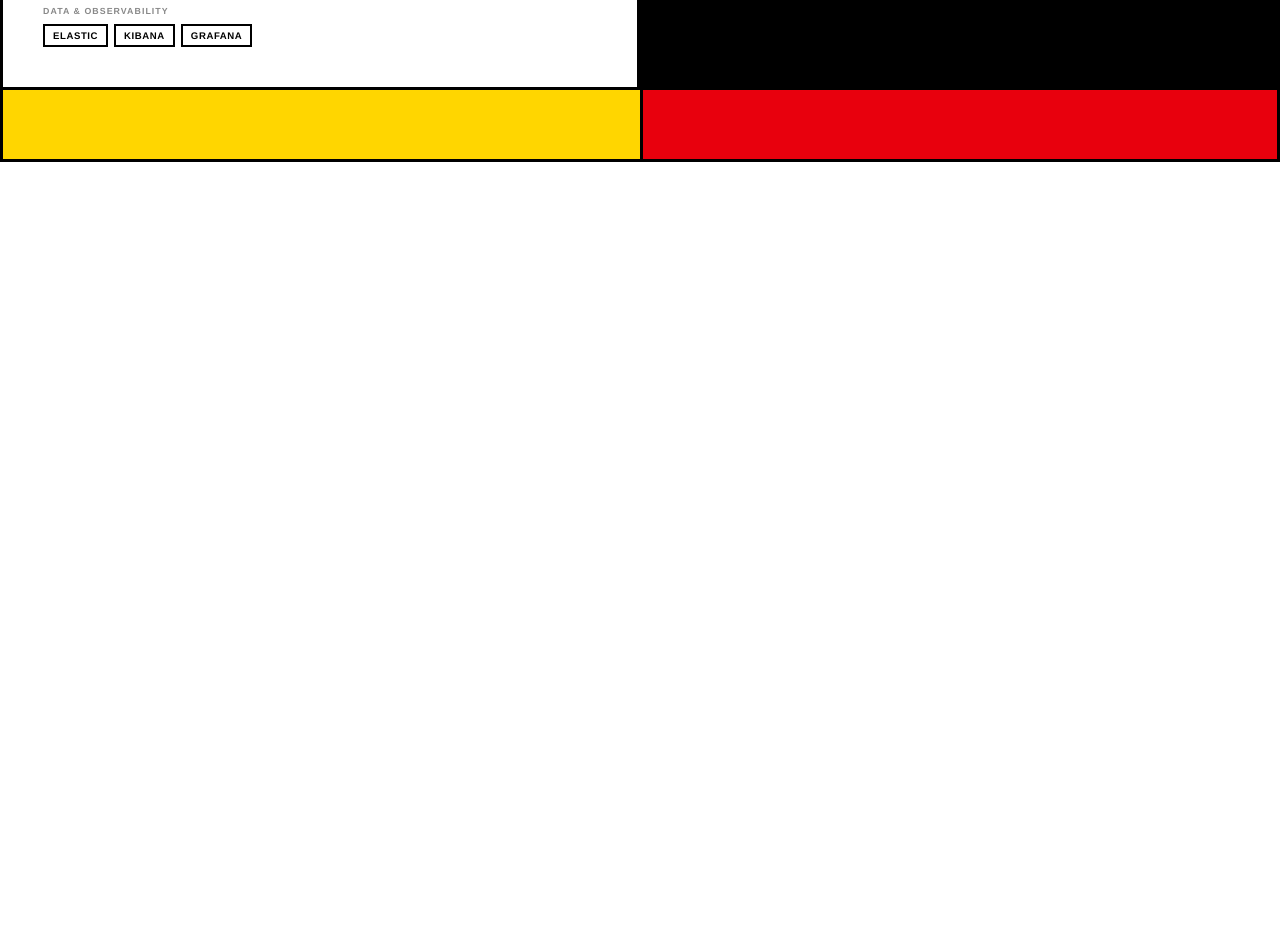
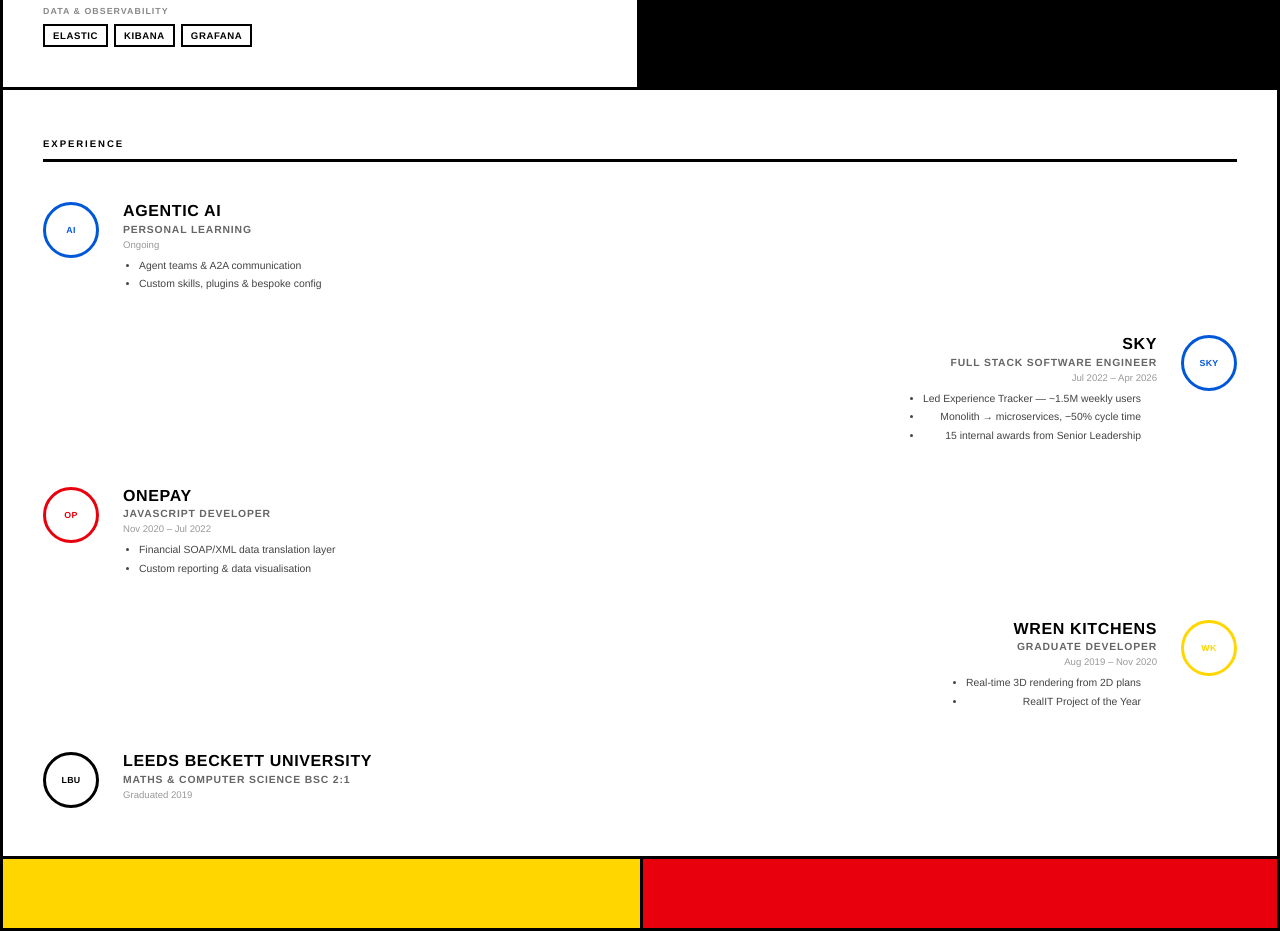
Before and after one commit to Helligon/alexredshaw.github.io, a React (Vite) app: page / in a window 1280 px wide. Shown: the part 700-1631 px from the top of the page. Before the commit the page ends 862 px from the top, so only its background shows below. Built offline with nearby package versions, Linux system fonts and the light colour scheme.

Commit message:
feat: add alternating work history timeline

```diff
--- a/src/App.css
+++ b/src/App.css
@@ -210,3 +210,99 @@
   border-color: var(--yellow);
   color: var(--yellow);
 }
+
+/* Timeline */
+.timeline {
+  border-top: var(--border);
+  padding: 48px 40px;
+}
+
+.timeline-label {
+  display: block;
+  font-size: 0.6rem;
+  font-weight: 700;
+  letter-spacing: 0.2em;
+  text-transform: uppercase;
+  border-bottom: var(--border);
+  padding-bottom: 10px;
+  margin-bottom: 40px;
+}
+
+.timeline-entry {
+  display: flex;
+  align-items: flex-start;
+  gap: 24px;
+  margin-bottom: 40px;
+}
+
+.timeline-entry:last-child {
+  margin-bottom: 0;
+}
+
+.timeline-entry--even {
+  flex-direction: row-reverse;
+}
+
+.timeline-entry--even .timeline-content {
+  text-align: right;
+}
+
+.timeline-node {
+  flex-shrink: 0;
+  width: 56px;
+  height: 56px;
+  border-radius: 50%;
+  border: 3px solid var(--black);
+  background: var(--white);
+  display: flex;
+  align-items: center;
+  justify-content: center;
+  overflow: hidden;
+}
+
+.timeline-node-initials {
+  font-size: 0.55rem;
+  font-weight: 900;
+  text-transform: uppercase;
+  letter-spacing: 0.04em;
+}
+
+.timeline-company {
+  font-size: 1rem;
+  font-weight: 900;
+  text-transform: uppercase;
+  letter-spacing: 0.04em;
+  line-height: 1.1;
+}
+
+.timeline-role {
+  font-size: 0.65rem;
+  font-weight: 700;
+  text-transform: uppercase;
+  letter-spacing: 0.08em;
+  color: #666;
+  margin-top: 4px;
+}
+
+.timeline-dates {
+  font-size: 0.6rem;
+  color: #999;
+  margin-top: 4px;
+}
+
+.timeline-bullets {
+  margin-top: 8px;
+  padding-left: 16px;
+}
+
+.timeline-entry--even .timeline-bullets {
+  padding-left: 0;
+  padding-right: 16px;
+}
+
+.timeline-bullets li {
+  font-size: 0.65rem;
+  line-height: 1.6;
+  color: #444;
+  margin-bottom: 2px;
+}
--- a/src/App.jsx
+++ b/src/App.jsx
@@ -1,4 +1,70 @@
 import './App.css'
+
+const timelineEntries = [
+  {
+    id: 'ai',
+    company: 'Agentic AI',
+    role: 'Personal Learning',
+    dates: 'Ongoing',
+    colour: 'var(--blue)',
+    logo: null,
+    initials: 'AI',
+    bullets: [
+      'Agent teams & A2A communication',
+      'Custom skills, plugins & bespoke config',
+    ],
+  },
+  {
+    id: 'sky',
+    company: 'Sky',
+    role: 'Full Stack Software Engineer',
+    dates: 'Jul 2022 – Apr 2026',
+    colour: 'var(--blue)',
+    logo: null,
+    initials: 'Sky',
+    bullets: [
+      'Led Experience Tracker — ~1.5M weekly users',
+      'Monolith → microservices, −50% cycle time',
+      '15 internal awards from Senior Leadership',
+    ],
+  },
+  {
+    id: 'onepay',
+    company: 'OnePay',
+    role: 'JavaScript Developer',
+    dates: 'Nov 2020 – Jul 2022',
+    colour: 'var(--red)',
+    logo: null,
+    initials: 'OP',
+    bullets: [
+      'Financial SOAP/XML data translation layer',
+      'Custom reporting & data visualisation',
+    ],
+  },
+  {
+    id: 'wren',
+    company: 'Wren Kitchens',
+    role: 'Graduate Developer',
+    dates: 'Aug 2019 – Nov 2020',
+    colour: 'var(--yellow)',
+    logo: null,
+    initials: 'WK',
+    bullets: [
+      'Real-time 3D rendering from 2D plans',
+      'RealIT Project of the Year',
+    ],
+  },
+  {
+    id: 'lbu',
+    company: 'Leeds Beckett University',
+    role: 'Maths & Computer Science BSc 2:1',
+    dates: 'Graduated 2019',
+    colour: 'var(--black)',
+    logo: null,
+    initials: 'LBU',
+    bullets: [],
+  },
+]
 
 function App() {
   return (
@@ -80,6 +146,35 @@
         </div>
       </section>
 
+      <section className="timeline" id="timeline">
+        <span className="timeline-label">Experience</span>
+        {timelineEntries.map((entry, i) => (
+          <div
+            key={entry.id}
+            className={`timeline-entry ${i % 2 === 0 ? 'timeline-entry--odd' : 'timeline-entry--even'}`}
+          >
+            <div className="timeline-node" style={{ borderColor: entry.colour }}>
+              <span
+                className="timeline-node-initials"
+                style={{ color: entry.colour }}
+              >
+                {entry.initials}
+              </span>
+            </div>
+            <div className="timeline-content">
+              <div className="timeline-company">{entry.company}</div>
+              <div className="timeline-role">{entry.role}</div>
+              <div className="timeline-dates">{entry.dates}</div>
+              {entry.bullets.length > 0 && (
+                <ul className="timeline-bullets">
+                  {entry.bullets.map(b => <li key={b}>{b}</li>)}
+                </ul>
+              )}
+            </div>
+          </div>
+        ))}
+      </section>
+
       <footer className="footer">
         <div className="footer-block footer-block--yellow" />
         <div className="footer-block footer-block--red" />
```
